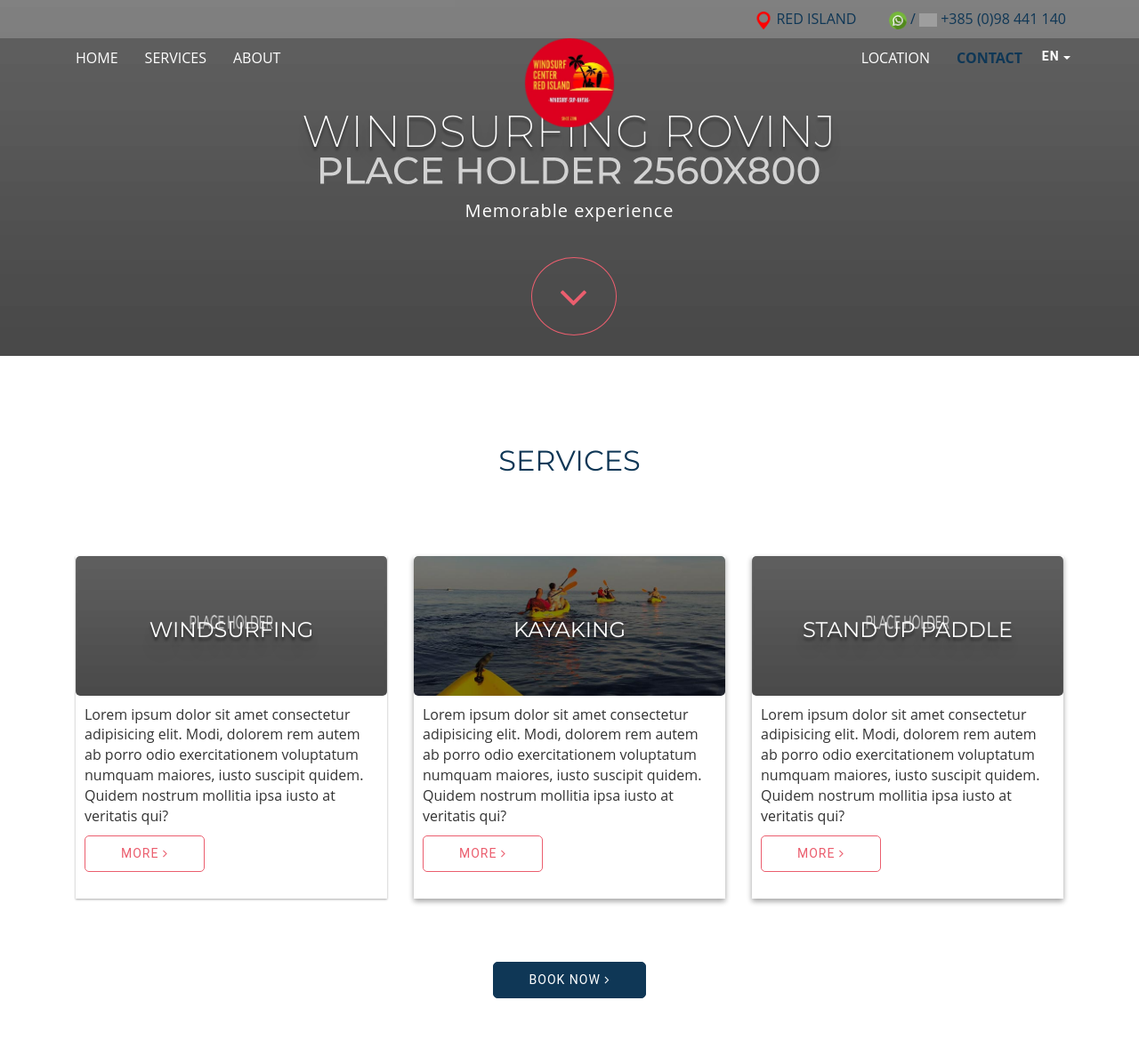
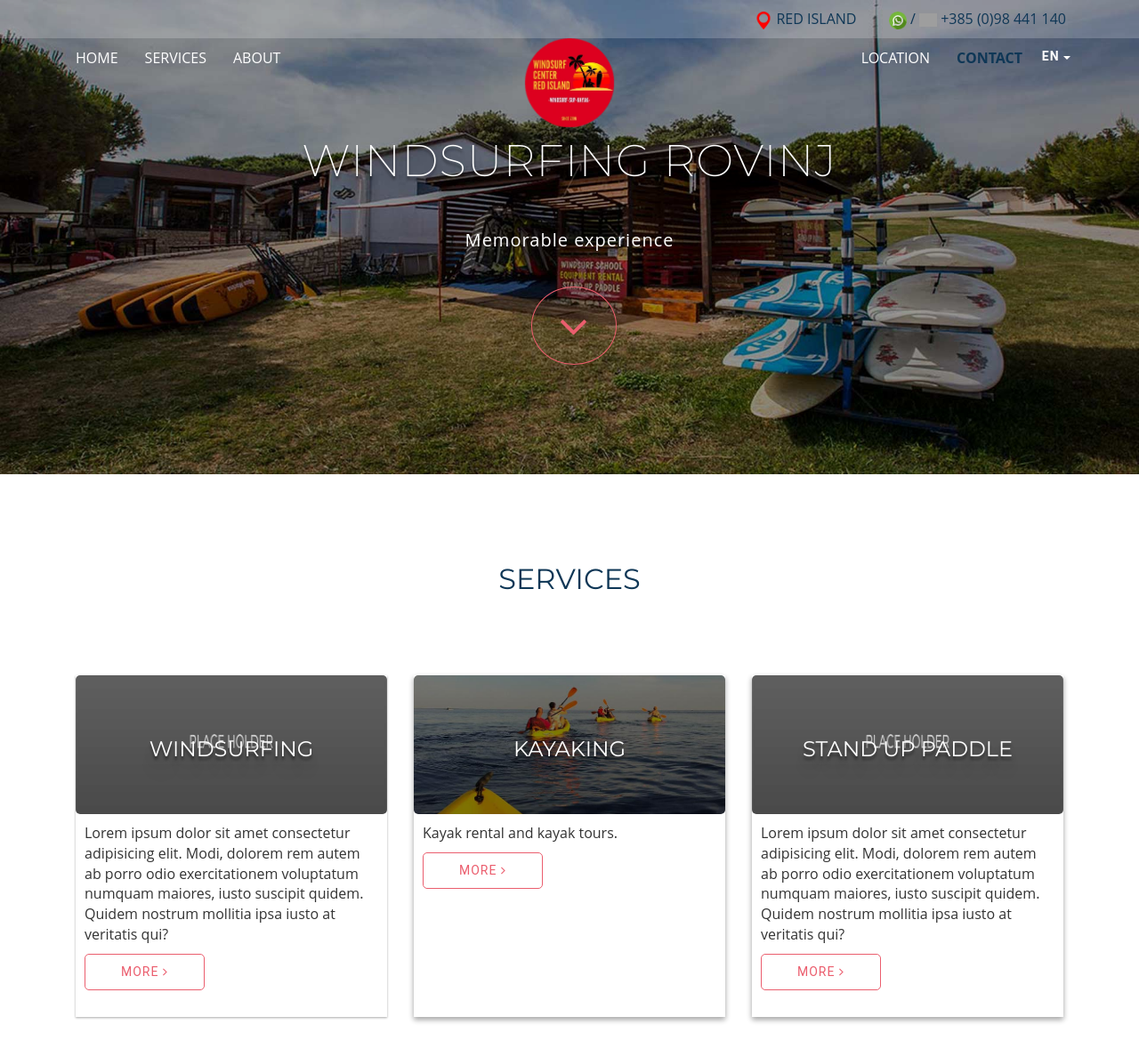
Before and after one commit to igrach123/windsurfing-rovinj, a PHP site: page / in a window 1280 px wide. Shown: the top 1188 px of the page at 89% size. Run offline with PHP 8.4, Linux system fonts and the light colour scheme; grey boxes are pictures that could not be loaded.

Commit message:
added new images to header

```diff
--- a/css/style.css
+++ b/css/style.css
@@ -1167,6 +1167,11 @@ h2.pmd-card-title-text {
     font-size: 50px;
     line-height: 150%;
     margin-bottom: 40px; } }
+.carousel img {
+  width: 100% !important;
+  min-width: 100 !important;
+  height: auto; }
+
 /* Preloader */
 /* #preloader {
     position:fixed;
--- a/header.php
+++ b/header.php
@@ -3,7 +3,6 @@
         <div class="container">
             <a href="https://goo.gl/maps/ZRzkjmbGhNVTY5YY8" target="_blank"><img src="img/social/map-marker.png"
                     alt="map"> RED ISLAND </a>
-
             <a href="tel:+385 (0)98441140">
                 <img src="img/social/whatsapp.png" alt="whatsapp"> / <img src="img/social/viber.png" alt="viber">
                 +385 (0)98 441 140</a>
--- a/php/services.php
+++ b/php/services.php
@@ -33,9 +33,7 @@
                         <h3 class="title">KAYAKING</h3>
                     </a>
                     <div class="card-content">
-                        <p>Lorem ipsum dolor sit amet consectetur adipisicing elit. Modi, dolorem rem autem ab porro
-                            odio exercitationem voluptatum numquam maiores, iusto suscipit quidem. Quidem nostrum
-                            mollitia ipsa iusto at veritatis qui?</p>
+                        <p>Kayak rental and kayak tours.</p>
                         <!-- Card action -->
                         <div class="btn-services">
                             <a href="#services-kayaking" class="btn btn-primary " data-toggle="modal" role="button"
--- a/php/touch-slider.php
+++ b/php/touch-slider.php
@@ -9,7 +9,7 @@
                 <div class="item active">
 
                     <!-- Slide Background -->
-                    <img src="img/placeholder/2560x800.jpg" alt="Bootstrap Touch Slider" class="slide-image" />
+                    <img src="img/header/centar-top.jpg" alt="Bootstrap Touch Slider" class="slide-image" />
                     <div class="bs-slider-overlay "></div>
                     <!-- Slide Text Layer -->
                     <div class="slide-text slide_style_center">
@@ -26,7 +26,7 @@
                 <!-- Third Slide -->
                 <div class="item">
                     <!-- Slide Background -->
-                    <img src="img/placeholder/2560x800.jpg" alt="Bootstrap Touch Slider" class="slide-image" />
+                    <img src="img/header/kayak-top-2.jpg" alt="Bootstrap Touch Slider" class="slide-image" />
                     <div class="bs-slider-overlay "></div>
                     <!-- Slide Text Layer -->
                     <div class="slide-text slide_style_center">
@@ -35,12 +35,9 @@
                         <a href="#services" data-scroll data-options='{ "easing": "easeInOutQuad" }'
                             class="btn btn-primary scroll" data-animation="animated fadeInLeft"><i
                                 class="fa fa-angle-down fa-4x" aria-hidden="true"></i></a>
-
                     </div>
                 </div>
                 <!-- End of Slide -->
-
-
             </div><!-- End of Wrapper For Slides -->
 
             <!-- Left Control -->
--- a/sass/_slideffect.scss
+++ b/sass/_slideffect.scss
@@ -292,3 +292,10 @@
     margin-bottom: 40px;
   }
 }
+
+//carousel image 100% fix
+.carousel img {
+  width: 100% !important;
+  min-width: 100 !important;
+  height: auto;
+}
```
Also changed, not shown: img/header/centar-top.jpg (added), img/header/kayak-top-2.jpg (added), 1 other file.
